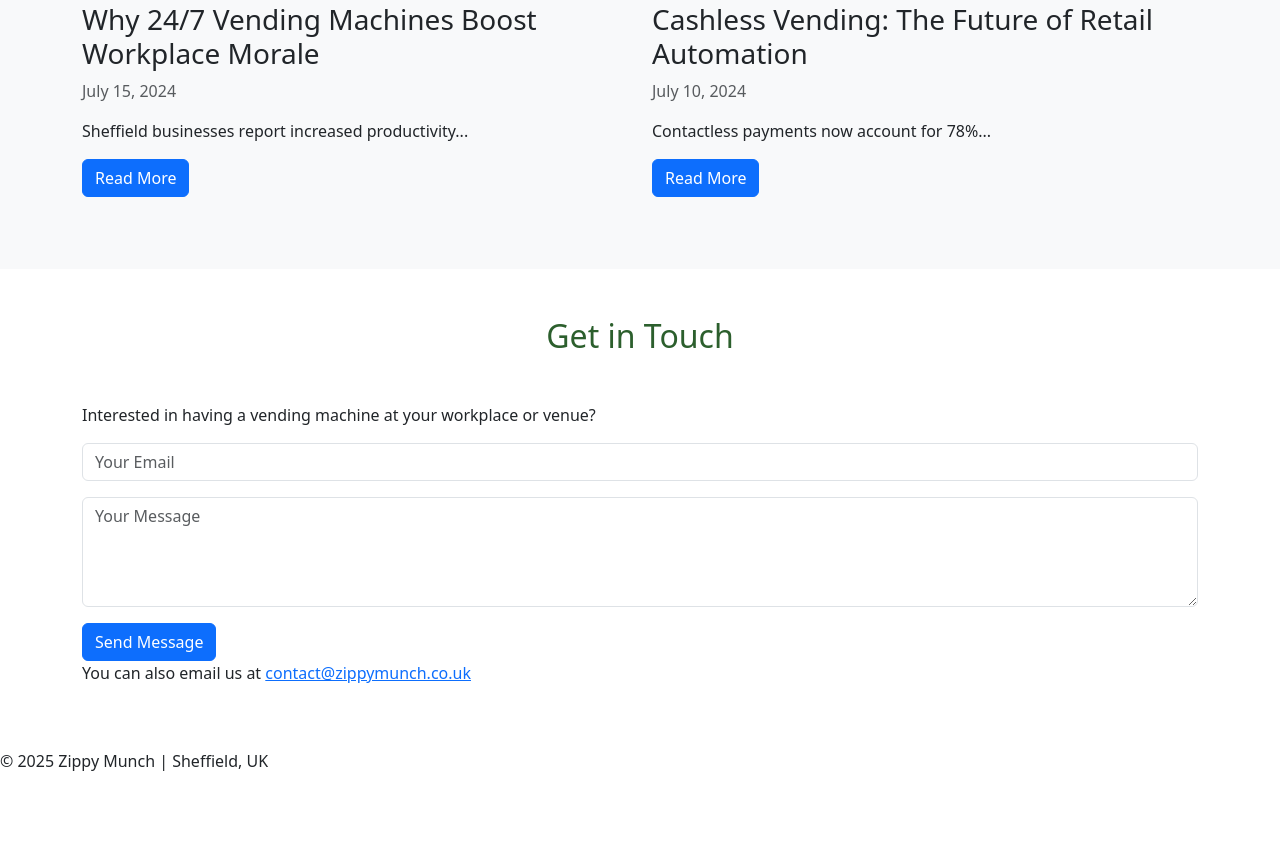
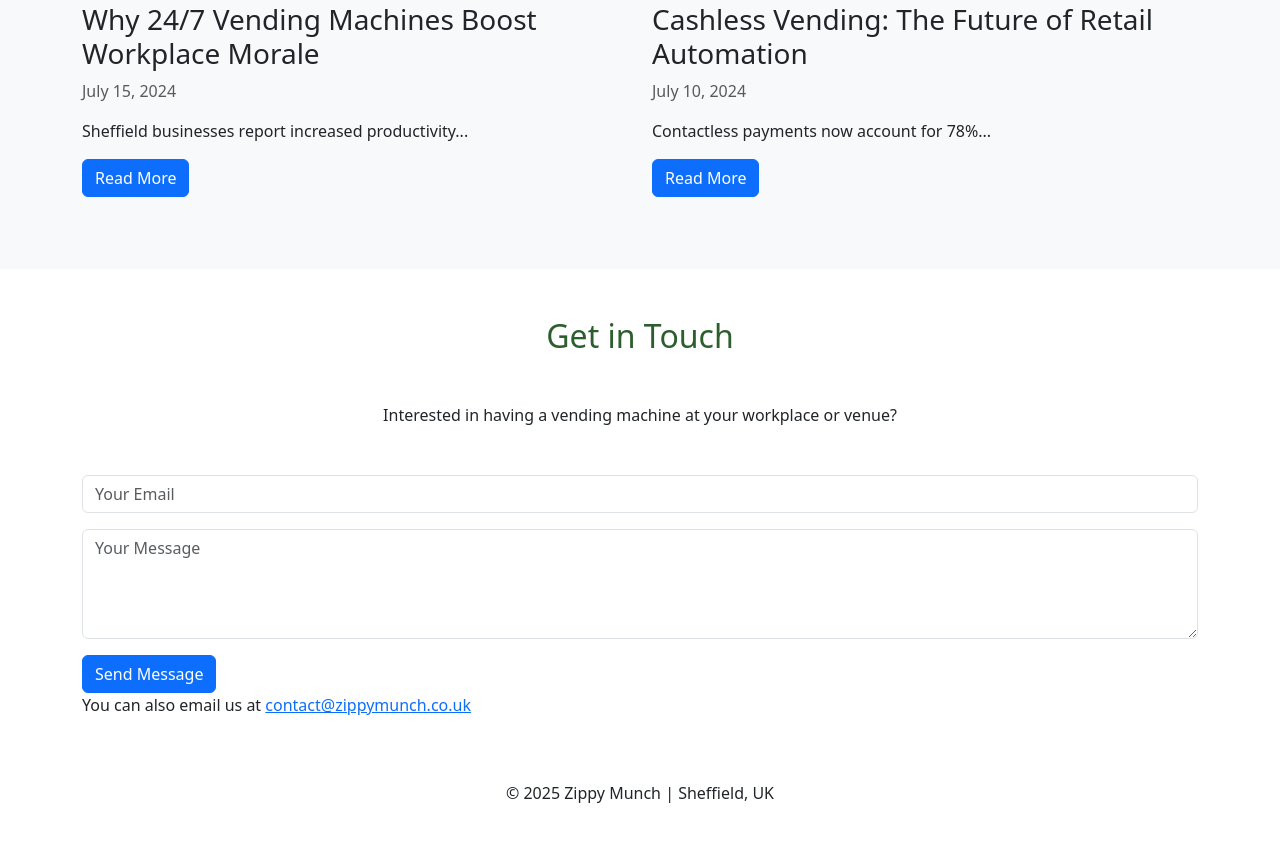
Before and after one commit to zippymunch/zippymunch.co.uk, a plain HTML site: page index.html in a window 1280 px wide. Shown: the part 1279-2120 px from the top of the page. Before the commit the page ends 2068 px from the top, so only its background shows below. Drawn offline with nearby package versions, Linux system fonts and the light colour scheme.

Commit message:
Update index.html

```diff
--- a/index.html
+++ b/index.html
@@ -130,7 +130,7 @@
     <section id="contact" class="py-5">
         <div class="container">
             <h2 class="text-center mb-5 brand-color">Get in Touch</h2>
-            <p>Interested in having a vending machine at your workplace or venue?</p>
+            <p class="text-center mb-5">Interested in having a vending machine at your workplace or venue?</p>
             <form action="https://formspree.io/f/xpwpewnp" method="POST">
                 <div class="mb-3">
                     <input type="email" name="email" class="form-control" placeholder="Your Email" required>
@@ -143,7 +143,7 @@
              <p>You can also email us at <a href="mailto:contact@zippymunch.co.uk">contact@zippymunch.co.uk</a></p>
         </div>
     </section>
-     <footer>
+     <footer class="text-center mb-5">
     <p>&copy; 2025 Zippy Munch | Sheffield, UK</p>
   </footer>
 <script src="https://cdn.jsdelivr.net/npm/bootstrap@5.3.0/dist/js/bootstrap.bundle.min.js"></script>
```
